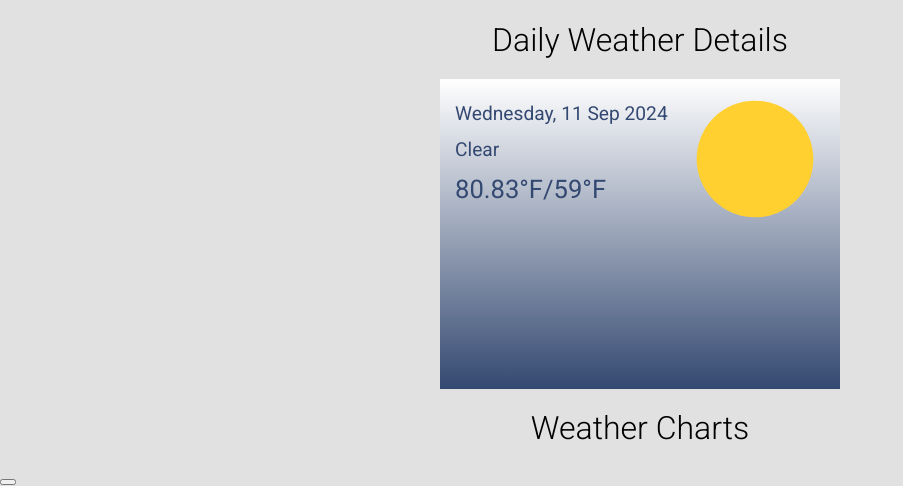
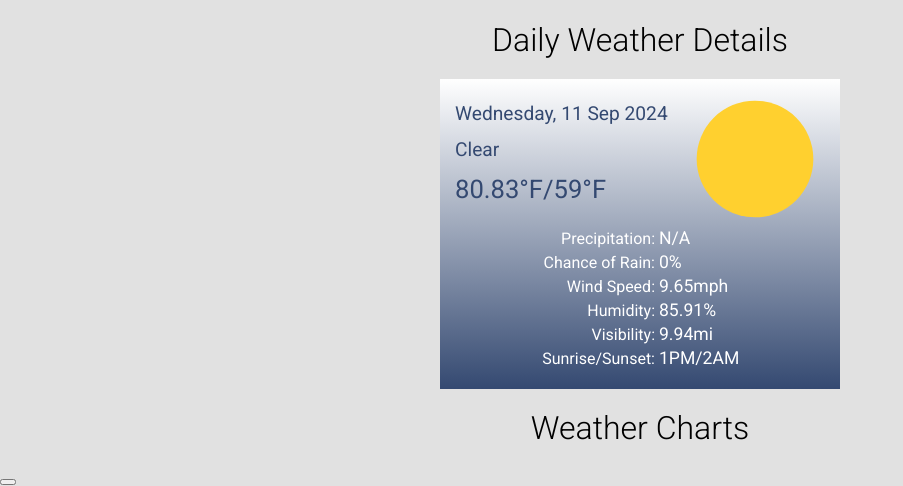
Before and after one commit to gbccccc/Weather-native, a Flask app: page / in a window 1280 px wide. Shown: the part 801-1287 px from the top of the page, without its empty margins (0-903 px from the left). Run offline with Flask 3, Linux system fonts and the light colour scheme.

Commit message:
detail card lower

```diff
--- a/static/styles/style.css
+++ b/static/styles/style.css
@@ -240,3 +240,19 @@ body {
     width: 140px;
     height: 140px;
 }
+
+.detail-stats-div {
+    color: white;
+    margin-top: 20px;
+}
+
+.detail-stats-label {
+    display: inline-block;
+    text-align: right;
+    width: 200px;
+    margin-top: 5px;
+}
+
+.detail-stats {
+    font-size: 1.1em;
+}
--- a/templates/index.html
+++ b/templates/index.html
@@ -129,6 +129,20 @@
         </div>
         <img id="detail-status-icon" src="{{ url_for("static", filename="images/weather-symbols/clear_day.svg") }}"
              alt="clear_day.svg"/>
+        <div class="detail-stats-div">
+          <span class="detail-stats-label">Precipitation:</span>
+          <span class="detail-stats"><span id="detail-precipitation">N/A</span></span><br/>
+          <span class="detail-stats-label">Chance of Rain:</span>
+          <span class="detail-stats"><span id="detail-rain-chance">0</span>%</span><br/>
+          <span class="detail-stats-label">Wind Speed:</span>
+          <span class="detail-stats"><span id="detail-wind-speed">9.65</span>mph</span><br/>
+          <span class="detail-stats-label">Humidity:</span>
+          <span class="detail-stats"><span id="detail-humidity">85.91</span>%</span><br/>
+          <span class="detail-stats-label">Visibility:</span>
+          <span class="detail-stats"><span id="detail-visibility">9.94</span>mi</span><br/>
+          <span class="detail-stats-label">Sunrise/Sunset:</span>
+          <span class="detail-stats"><span id="detail-sunrise">1</span>PM/<span id="detail-sunset">2</span>AM</span><br/>
+        </div>
       </div>
     </div>
     <div class="detail-title">Weather Charts</div>
```
